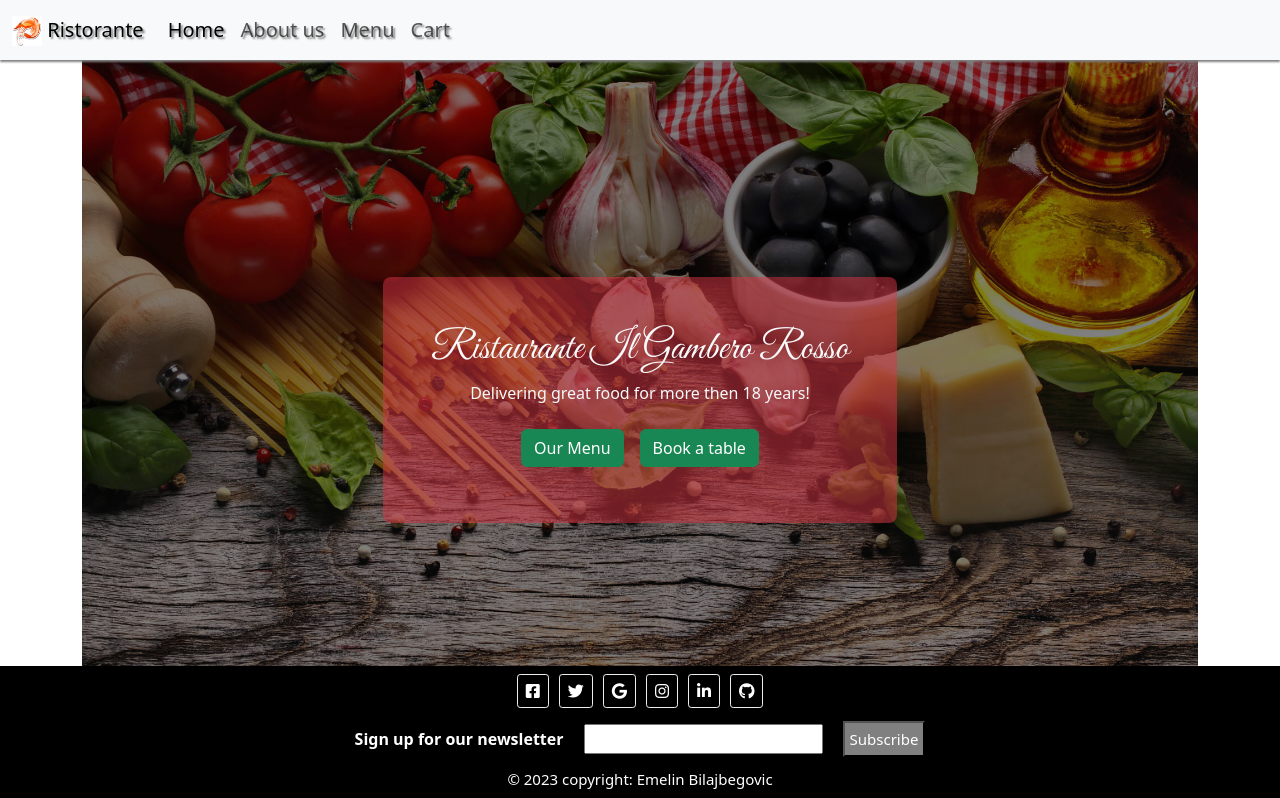
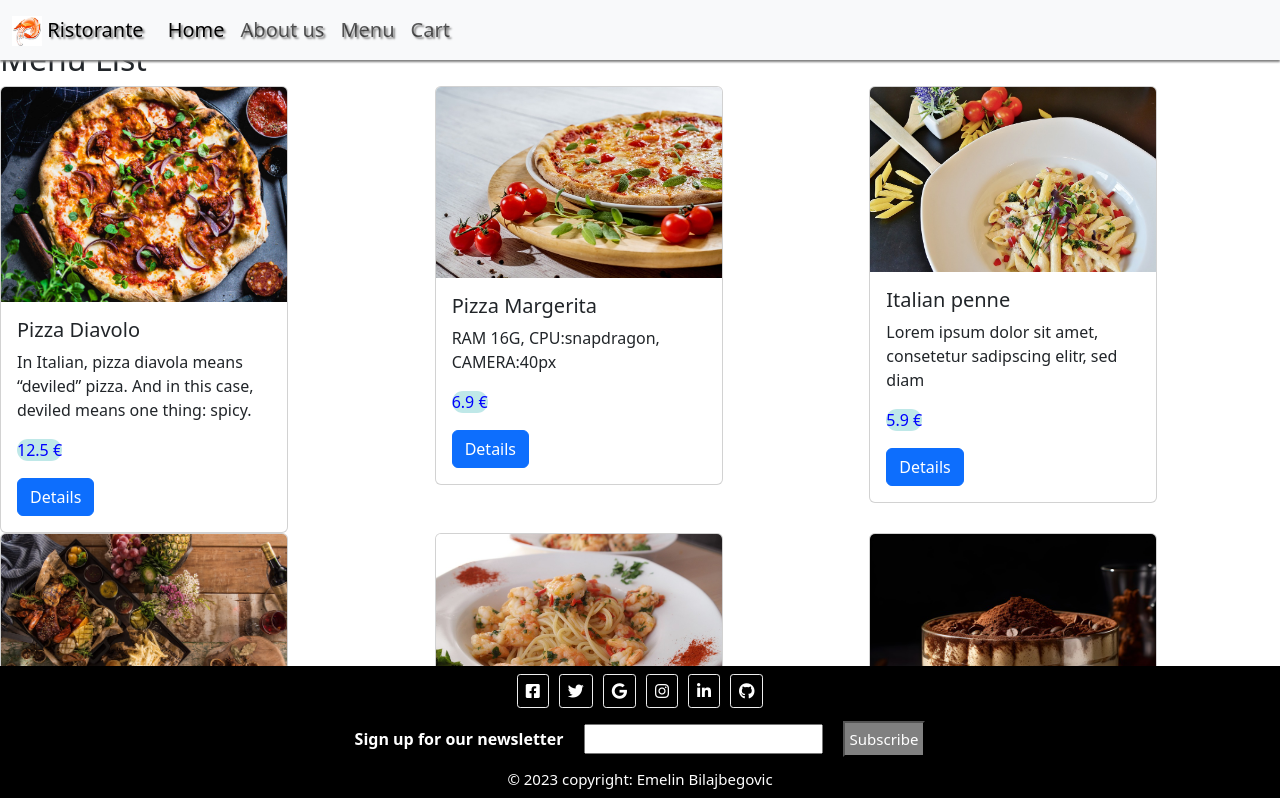
Before and after one commit to Bilajbeg/FE19-CR3-EMELIN-BILAJBEGOVIC, an Angular app: page /cart in a window 1280 px wide. Shown: the top 798 px of the page. Built offline with nearby package versions, Linux system fonts and the light colour scheme.

Commit message:
Menu nearly finished,need some css

```diff
--- a/src/app/Idishes.ts
+++ b/src/app/Idishes.ts
@@ -1,6 +1,6 @@
 export interface IDishes {
     name: string;
-    image: string;
+    img: string;
     description: string;
     price: number;
     availability: boolean;
--- a/src/app/app.component.html
+++ b/src/app/app.component.html
@@ -1,7 +1,4 @@
+<app-navbar></app-navbar>
 <router-outlet></router-outlet>
-<div class="container">
-  <app-navbar></app-navbar>
-  <app-home></app-home>
-  <app-menu></app-menu>
-  <app-footer></app-footer>
-</div>
+<app-menu></app-menu>
+<app-footer></app-footer>
--- a/src/app/app.component.ts
+++ b/src/app/app.component.ts
@@ -6,5 +6,5 @@ import { Component } from '@angular/core';
   styleUrls: ['./app.component.css']
 })
 export class AppComponent {
-  title = 'FE19-CR3-EMELIN-BILAJBEGOVIC';
+  title = 'Ristorante Il Gambero Rosso';
 }
--- a/src/app/menu/menu.component.ts
+++ b/src/app/menu/menu.component.ts
@@ -1,4 +1,6 @@
 import { Component } from '@angular/core';
+import { IDishes } from '../Idishes';
+import { dishes } from '../dishes';
 
 @Component({
   selector: 'app-menu',
@@ -6,5 +8,5 @@ import { Component } from '@angular/core';
   styleUrls: ['./menu.component.css']
 })
 export class MenuComponent {
-
+  dishes: IDishes[] = dishes;
 }
```
